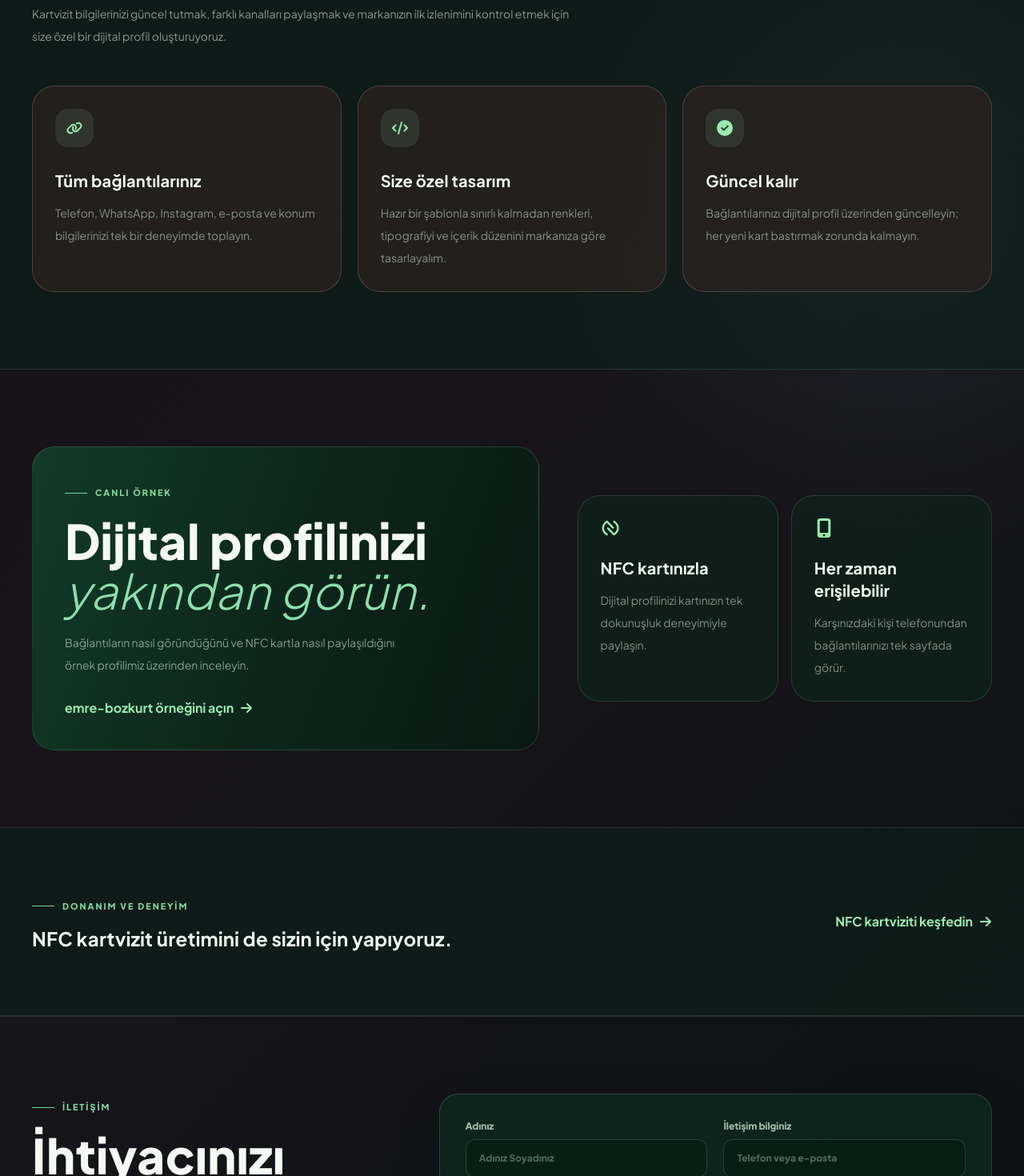
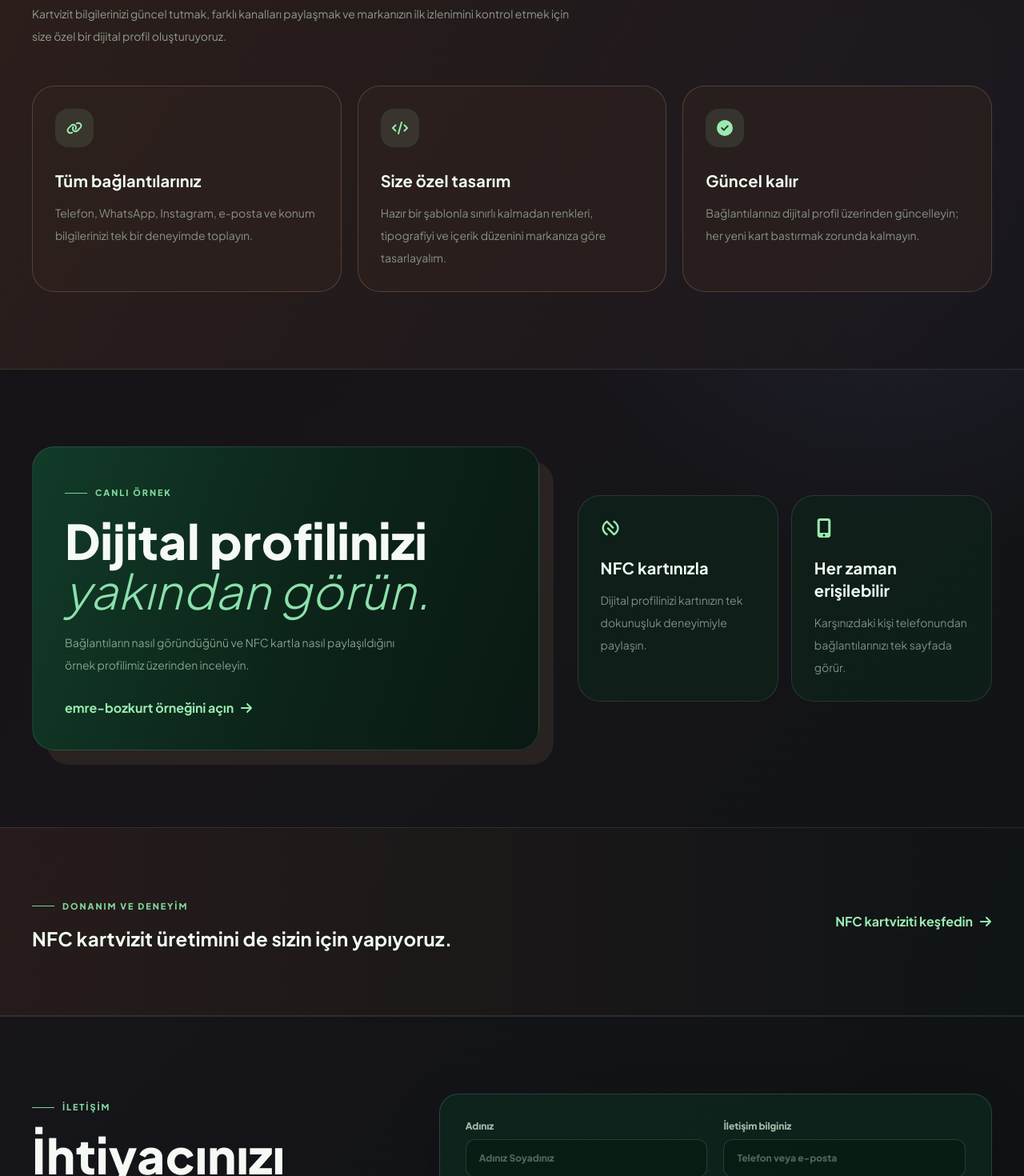
Before and after one commit to FlyingGrasss/GelirGider, a Next.js app: page /dijital-kartvizit in a window 1280 px wide. Shown: the part 987-2457 px from the top of the page at 80% size. Built offline with nearby package versions, Linux system fonts and the light colour scheme; no server answers.

Commit message:
default lenis, change styles a bit more

```diff
--- a/app/globals.css
+++ b/app/globals.css
@@ -20,7 +20,7 @@
 
 body {
   min-width: 320px;
-  background: var(--background);
+  background: #071512;
   color: var(--foreground);
 }
 
@@ -37,7 +37,7 @@ textarea {
 }
 
 .page-transition {
-  animation: page-enter 700ms cubic-bezier(0.22, 1, 0.36, 1) both;
+  animation: page-enter 420ms cubic-bezier(0.22, 1, 0.36, 1) both;
   transform-origin: 50% 0;
 }
 
@@ -54,6 +54,26 @@ textarea {
 .page-nfc article {
   border-color: rgb(165 239 189 / 0.18) !important;
   background: rgb(7 31 21 / 0.72) !important;
+}
+
+.page-nfc section:nth-of-type(2) {
+  background-image: repeating-linear-gradient(135deg, rgb(165 239 189 / 0.035) 0 1px, transparent 1px 18px) !important;
+}
+
+.page-nfc section:nth-of-type(3) {
+  position: relative;
+}
+
+.page-nfc section:nth-of-type(3)::after {
+  position: absolute;
+  right: 8%;
+  top: 2rem;
+  width: 7rem;
+  height: 7rem;
+  border: 1px solid rgb(165 239 189 / 0.18);
+  border-radius: 9999px;
+  content: "";
+  pointer-events: none;
 }
 
 .page-digital {
@@ -75,6 +95,18 @@ textarea {
   letter-spacing: 0.012em;
 }
 
+.page-digital section:nth-of-type(2) {
+  background: linear-gradient(120deg, rgb(58 38 30 / 0.68), rgb(23 21 28 / 0.82)) !important;
+}
+
+.page-digital section:nth-of-type(3) > div > div:first-child {
+  box-shadow: 18px 18px 0 rgb(207 153 100 / 0.1);
+}
+
+.page-digital section:nth-of-type(4) {
+  background: linear-gradient(90deg, rgb(42 29 27 / 0.8), rgb(15 20 22 / 0.85)) !important;
+}
+
 .page-how {
   background-color: #07141a !important;
   background-image:
@@ -87,17 +119,27 @@ textarea {
   border-color: rgb(153 222 215 / 0.2) !important;
 }
 
+.page-how section:nth-of-type(2) {
+  background-image: linear-gradient(90deg, rgb(92 182 186 / 0.08), transparent 42%) !important;
+}
+
+.page-how section:nth-of-type(3) {
+  background-image: radial-gradient(circle at 92% 50%, rgb(92 182 186 / 0.1), transparent 20rem);
+}
+
+.page-how section:nth-of-type(4) article:first-child {
+  background: linear-gradient(145deg, rgb(21 80 74 / 0.75), rgb(9 37 36 / 0.8)) !important;
+}
+
 @keyframes page-enter {
   from {
-    opacity: 0;
-    transform: translateY(0.75rem) scale(0.992);
-    filter: blur(4px);
+    opacity: 0.92;
+    transform: translateY(0.5rem);
   }
 
   to {
     opacity: 1;
     transform: translateY(0) scale(1);
-    filter: blur(0);
   }
 }
 
--- a/components/smooth-scroll.tsx
+++ b/components/smooth-scroll.tsx
@@ -9,12 +9,8 @@ export function SmoothScroll() {
       return;
     }
 
-    const lenis = new Lenis({
-      anchors: true,
-      autoRaf: true,
-      lerp: 0.1,
-      stopInertiaOnNavigate: true,
-    });
+    // Keep Lenis defaults; autoRaf is the only integration option we need here.
+    const lenis = new Lenis({ autoRaf: true });
 
     return () => lenis.destroy();
   }, []);
```
